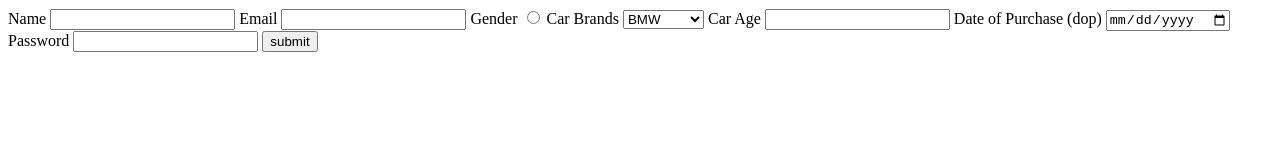
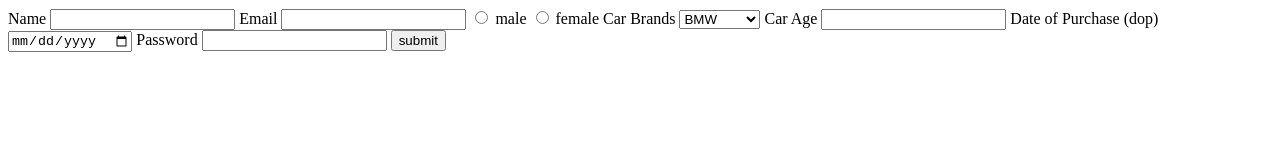
Before and after one commit to acciojob/car-insurance-form-Manjula1999, a website: page main.html in a window 1280 px wide. Drawn offline with Linux system fonts and the light colour scheme.

Commit message:
created a submission

```diff
--- a/main.html
+++ b/main.html
@@ -13,8 +13,14 @@
 		<input type="text" name="Name" id="name" required>
 		<label for="email">Email</label>
 		<input type="email" name="email" id="email" required>
-		<label for="">Gender</label>
-		<input type="radio" name="gender" required>
+		<label>
+		<input type="radio" name="gender"  value="male" required>
+			male
+		</label>
+		<label>
+		<input type="radio" name="gender"  value="female" required>
+			female
+		</label>
 		<label for="cars">Car Brands</label>
 		<select id="cars">
 			<option value"BMW">BMW</option>
```
